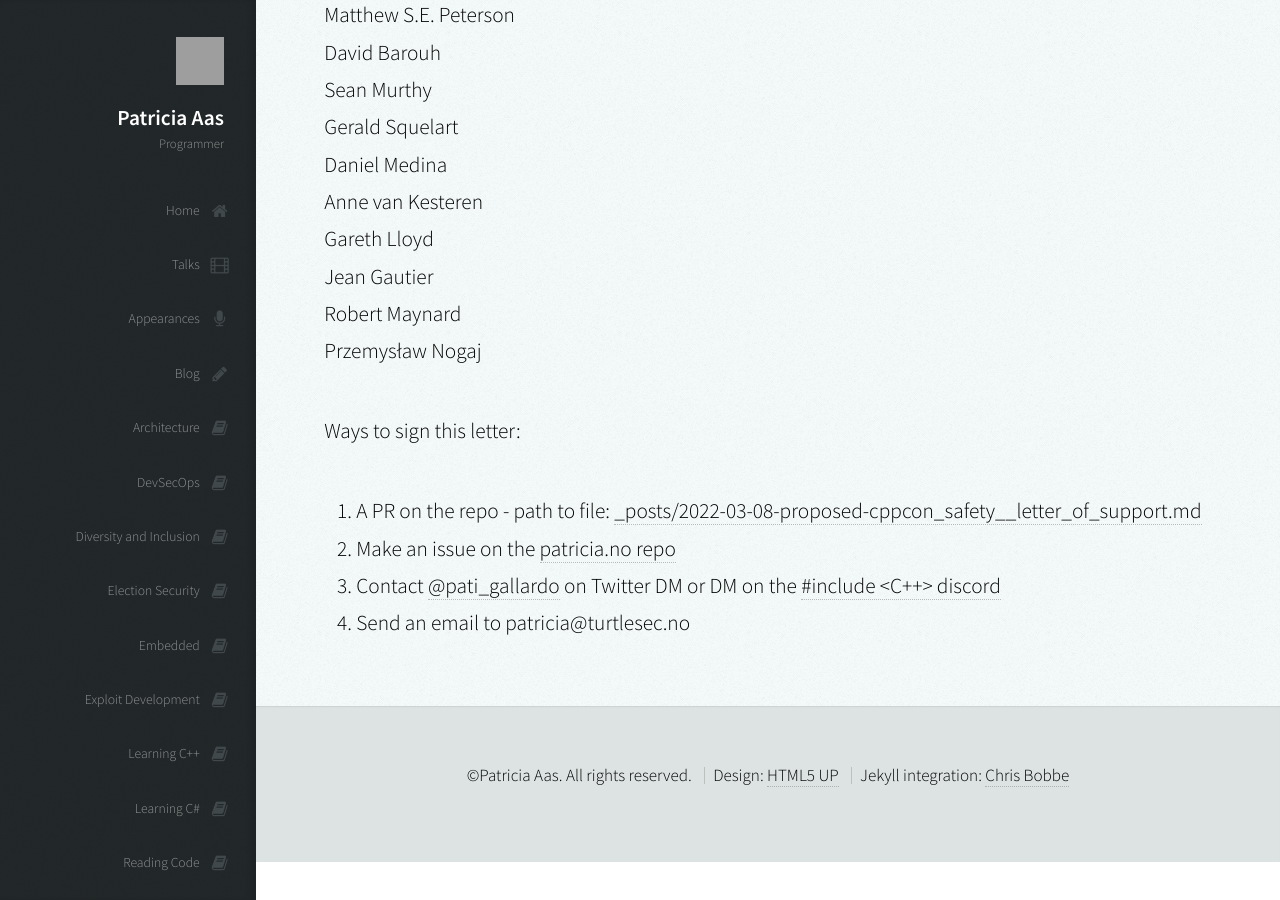
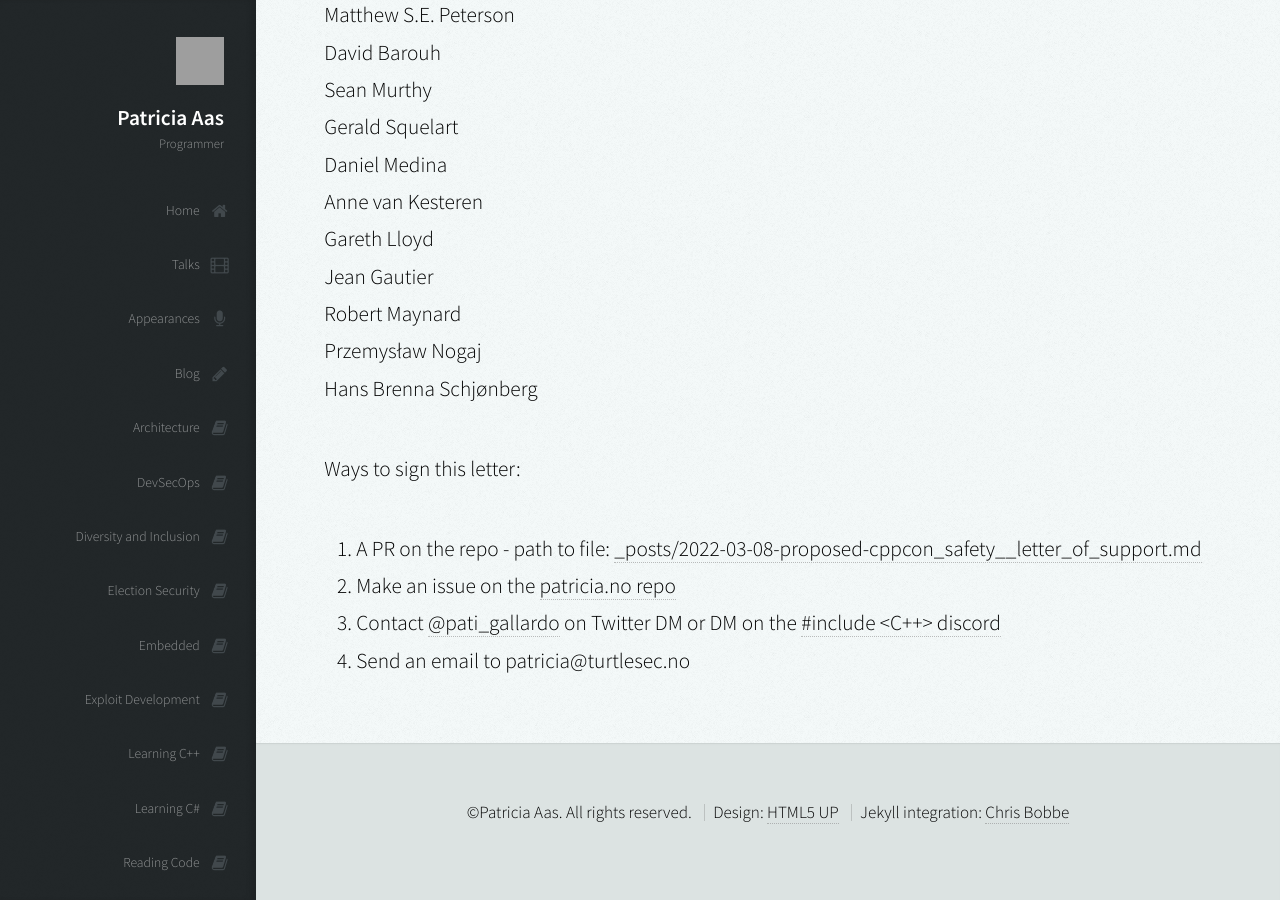
Before and after one commit to patricia-gallardo/patricia-gallardo.github.io, a Jekyll site: the page built from _posts/2022-03-08-proposed-cppcon_safety__letter_of_support.md, in a window 1280 px wide and 900 px high, scrolled down 9853 px. Built offline with Jekyll 4.4.1, drawn with Linux system fonts in a browser that asks for light colours; nearby versions of some CDN libraries; grey boxes are pictures that could not be loaded.

Commit message:
Closes #144

```diff
--- a/_posts/2022-03-08-proposed-cppcon_safety__letter_of_support.md
+++ b/_posts/2022-03-08-proposed-cppcon_safety__letter_of_support.md
@@ -272,6 +272,7 @@ Gareth Lloyd <br>
 Jean Gautier <br>
 Robert Maynard <br>
 Przemysław Nogaj <br>
+Hans Brenna Schjønberg <br>
 
 
 Ways to sign this letter:
```
